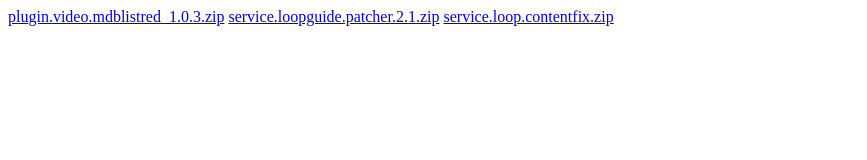
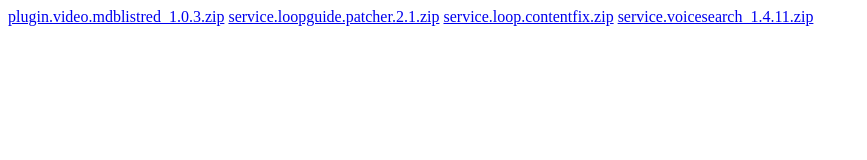
Before and after one commit to nearlybob/nearlybob.github.io, a plain HTML site: page archive/index.html in a window 1280 px wide. Shown: the whole page, without its empty margins (0-867 px from the left). Drawn offline with Linux system fonts and the light colour scheme.

Commit message:
voicesearch archived

```diff
--- a/archive/index.html
+++ b/archive/index.html
@@ -2,3 +2,4 @@
 <a href="plugin.video.mdblistred_1.0.3.zip">plugin.video.mdblistred_1.0.3.zip</a>
 <a href="service.loopguide.patcher.2.1.zip">service.loopguide.patcher.2.1.zip</a>
 <a href="service.loop.contentfix.zip">service.loop.contentfix.zip</a>
+<a href="service.voicesearch_1.4.11.zip">service.voicesearch_1.4.11.zip</a>
```
Also changed, not shown: 1 other file.
